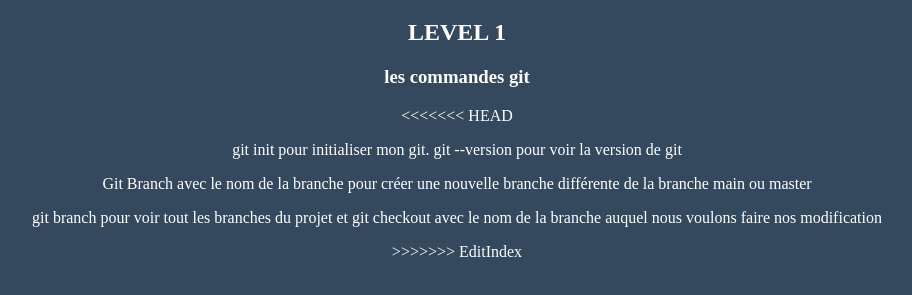
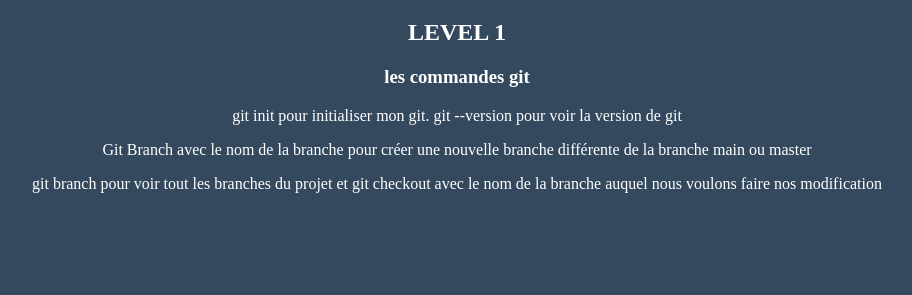
Before and after one commit to SylnavyVcode/SVcode1, a plain HTML site: page index.html in a window 1280 px wide. Shown: the part 149-444 px from the top of the page, without its empty margins (191-1103 px from the left). Drawn offline with Linux system fonts and the light colour scheme.

Commit message:
second solde conflit

```diff
--- a/index.html
+++ b/index.html
@@ -11,10 +11,10 @@
     <h1>Apprentissage Git</h1>
     <h2>LEVEL 1</h2>
     <h3>les commandes git</h3>
-<<<<<<< HEAD
+
     <p>git init pour initialiser mon git. git --version pour voir la version de git</p>
     <p>Git Branch avec le nom de la branche pour créer une nouvelle branche différente de la branche main ou master</p>
     <p>git branch pour voir tout les branches du projet et git checkout avec le nom de la branche auquel nous voulons faire nos modification</p>
->>>>>>> EditIndex
+
 </body>
 </html>
```
